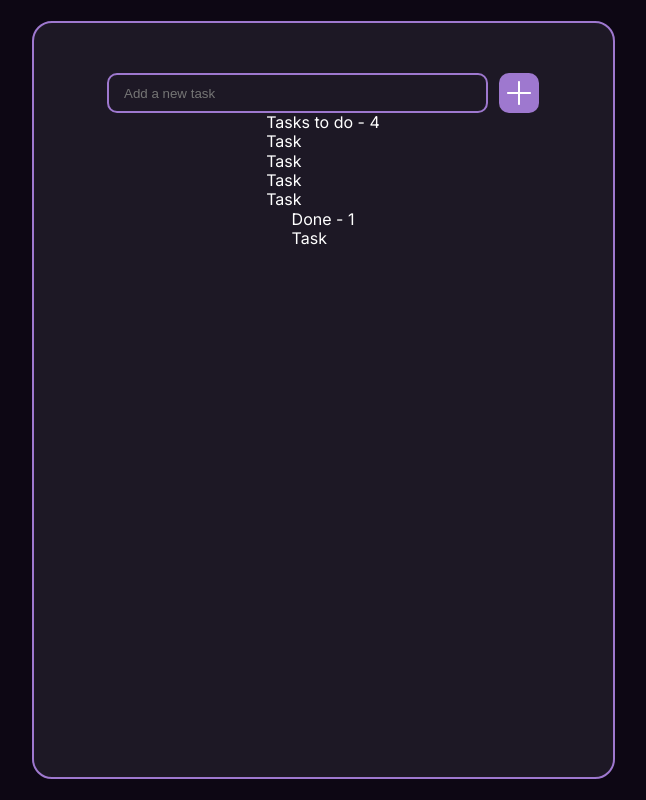
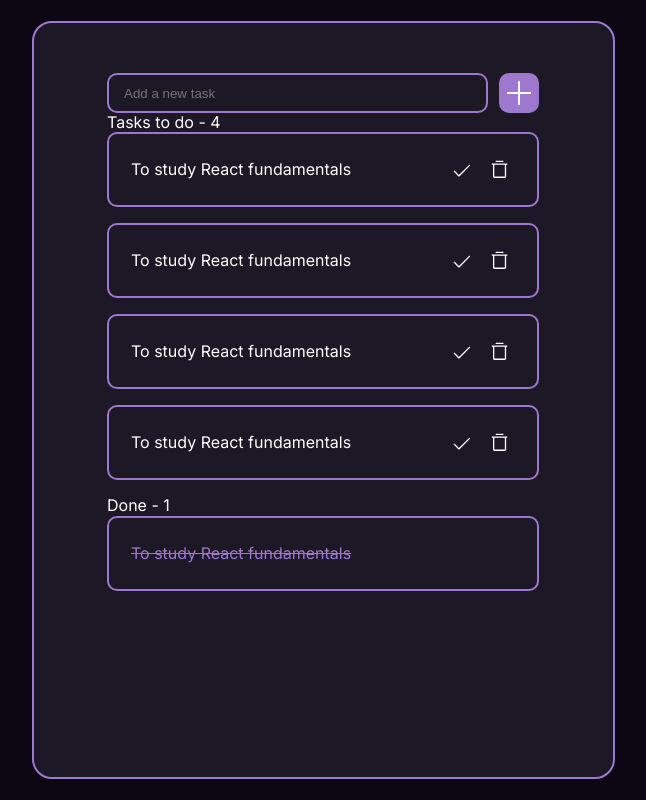
Before and after one commit to Zuhaitz/bridge-task-app, a React (Vite) app: page / in a window 1280 px wide. Shown: the whole page, without its empty margins (317-963 px from the left). Built offline with nearby package versions, Linux system fonts and the light colour scheme.

Commit message:
Tasks styling done

```diff
--- a/src/assets/styles/abstracts/_mixins.scss
+++ b/src/assets/styles/abstracts/_mixins.scss
@@ -1,7 +1,23 @@
 @mixin apply-border($color: $primary-color) {
-  border: 2px solid $primary-color;
+  border: 2px solid $color;
   border-radius: 10px;
 
   color: $primary-text-color;
   background-color: $background-color;
 }
+
+@mixin icon-button($color: $primary-color, $height: 24px, $width: 24px) {
+  display: flex;
+  justify-content: center;
+  align-items: center;
+
+  border: 0;
+  border-radius: 10px;
+
+  background-color: $color;
+
+  img {
+    height: $height;
+    width: $width;
+  }
+}
--- a/src/components/search-bar/SearchBar.jsx
+++ b/src/components/search-bar/SearchBar.jsx
@@ -1,7 +1,7 @@
 import React from "react";
 import "./SearchBar.scss";
 
-import plusIcon from "../../assets/icons/plus.svg";
+import plusIcon from "../../assets/icons/Plus.svg";
 
 const SearchBar = () => {
   return (
--- a/src/components/search-bar/SearchBar.scss
+++ b/src/components/search-bar/SearchBar.scss
@@ -15,29 +15,30 @@
     }
 
     //TODO: Correct
-    // :focus {
+    // &:focus {
     //   border: 2px solid $primary-color;
     //   border-radius: 10px;
     // }
   }
 
   &__btn {
-    display: flex;
-    justify-content: center;
-    align-items: center;
+    // display: flex;
+    // justify-content: center;
+    // align-items: center;
 
     width: 40px;
     height: 40px;
     margin-left: 11px;
+    @include icon-button;
 
-    border: 0;
-    border-radius: 10px;
+    // border: 0;
+    // border-radius: 10px;
 
-    background-color: $primary-color;
+    // background-color: $primary-color;
 
-    img {
-      height: 24px;
-      width: 24px;
-    }
+    // img {
+    //   height: 24px;
+    //   width: 24px;
+    // }
   }
 }
--- a/src/components/task-section/TaskSection.jsx
+++ b/src/components/task-section/TaskSection.jsx
@@ -9,7 +9,7 @@ const TaskSection = ({ text, tasks }) => {
       </p>
       <div>
         {tasks.map((task) => (
-          <Task text={task.text} />
+          <Task task={task} />
         ))}
       </div>
     </div>
--- a/src/components/task/Task.jsx
+++ b/src/components/task/Task.jsx
@@ -1,7 +1,27 @@
 import React from "react";
+import "./Task.scss";
 
-const Task = () => {
-  return <div>Task</div>;
+import checkIcon from "../../assets/icons/Check.svg";
+import trashIcon from "../../assets/icons/TrashSimple.svg";
+
+const Task = ({ task }) => {
+  const { id, text, done } = task;
+  return (
+    <div className="task">
+      <p className={`${done ? "task__cross-text" : ""}`}>{text}</p>
+
+      {!done && (
+        <div className="task__btn-container">
+          <button className="task__btn">
+            <img src={checkIcon} alt="Mark task as done button" />
+          </button>
+          <button className="task__btn">
+            <img src={trashIcon} alt="Delete task button" />
+          </button>
+        </div>
+      )}
+    </div>
+  );
 };
 
 export default Task;
--- /dev/null
+++ b/src/components/task/Task.scss
@@ -0,0 +1,31 @@
+.task {
+  display: flex;
+  justify-content: space-between;
+  align-items: center;
+
+  width: 432px;
+  height: 75px;
+  padding: 22px;
+  margin-bottom: 16px;
+
+  @include apply-border;
+
+  &__cross-text {
+    color: $primary-color;
+    text-decoration: line-through;
+  }
+
+  &__btn-container {
+    display: flex;
+  }
+
+  &__btn {
+    margin-left: 8px;
+    padding: 4px;
+    @include icon-button($background-color, 22px, 22px);
+
+    &:hover {
+      background-color: $primary-color;
+    }
+  }
+}
--- a/src/pages/task-list/TaskList.jsx
+++ b/src/pages/task-list/TaskList.jsx
@@ -6,13 +6,13 @@ import "./TaskList.scss";
 
 const TaskPage = () => {
   const toDo = [
-    { id: 1, text: "To study React fundamentals" },
-    { id: 2, text: "To study React fundamentals" },
-    { id: 3, text: "To study React fundamentals" },
-    { id: 4, text: "To study React fundamentals" },
+    { id: 1, text: "To study React fundamentals", done: false },
+    { id: 2, text: "To study React fundamentals", done: false },
+    { id: 3, text: "To study React fundamentals", done: false },
+    { id: 4, text: "To study React fundamentals", done: false },
   ];
 
-  const done = [{ id: 5, text: "To study React fundamentals" }];
+  const done = [{ id: 5, text: "To study React fundamentals", done: true }];
 
   return (
     <div className="main-tasks">
```
Also changed, not shown: src/assets/icons/Check.svg (added), src/assets/icons/TrashSimple.svg (added).
